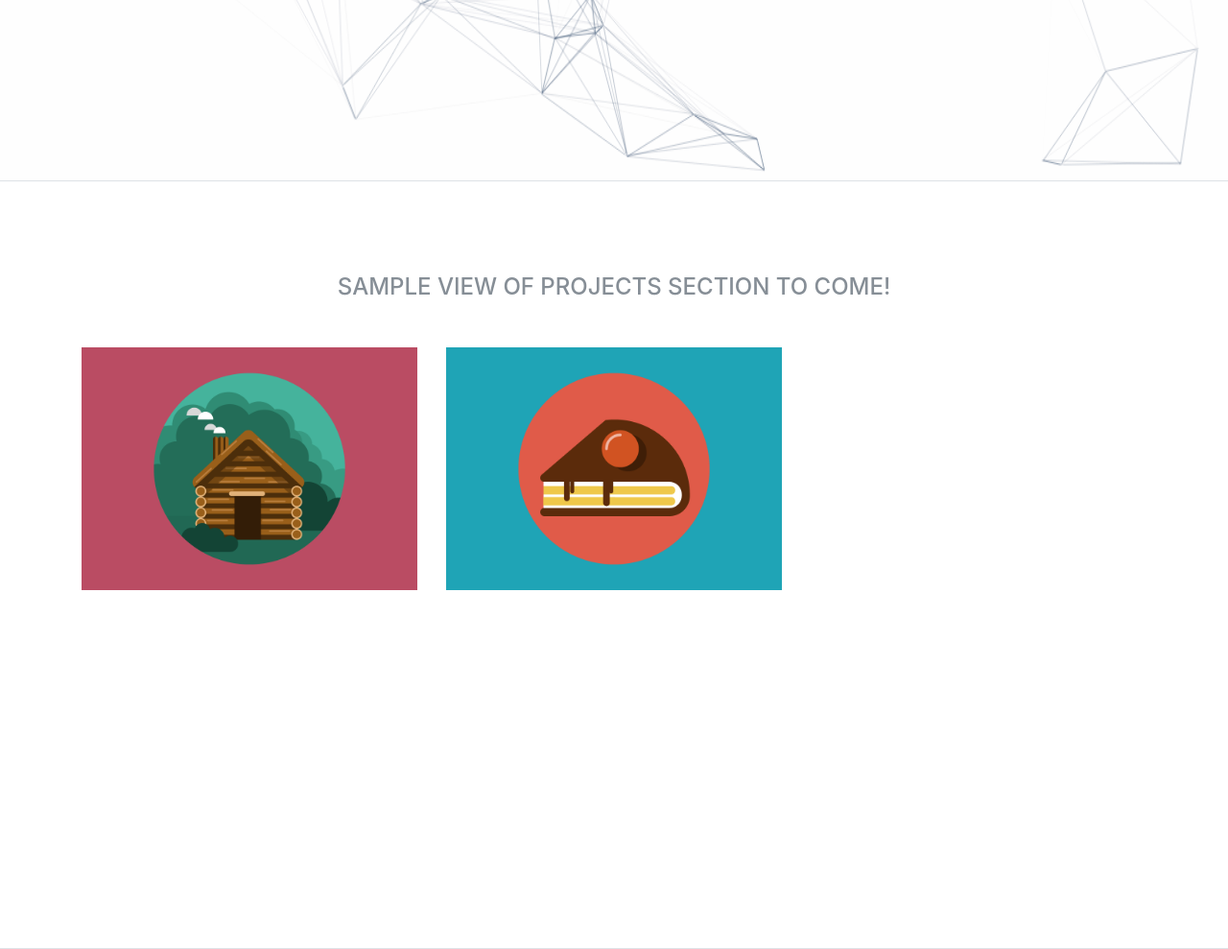
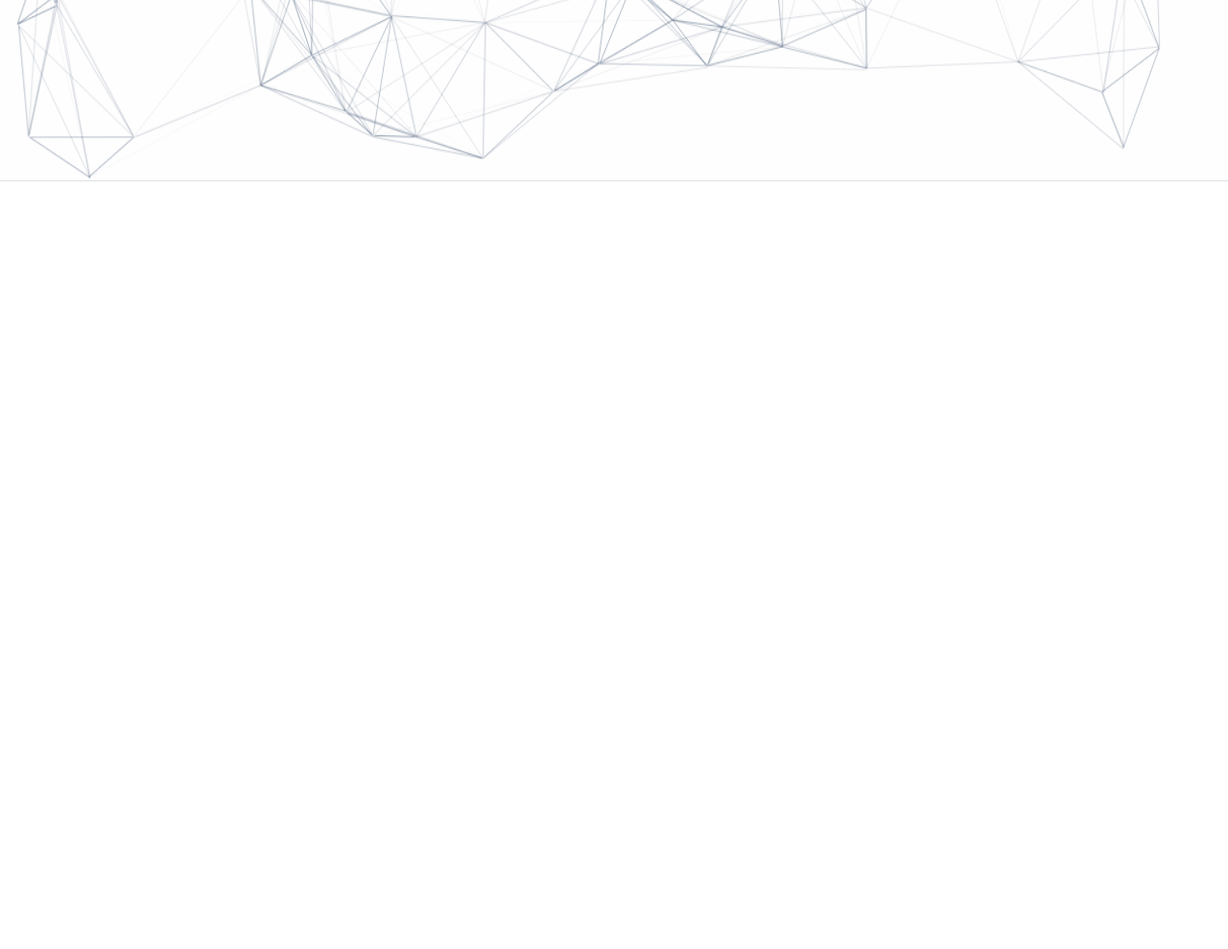
Before and after one commit to JasonLukose/jasonlukose.github.io, a website with bundled scripts: page index.html in a window 1280 px wide. Shown: the part 611-1600 px from the top of the page at 96% size. After the commit the page ends 800 px from the top, so only its background shows below. Built offline with nearby package versions, Linux system fonts and the light colour scheme.

Commit message:
Projects section hidden

```diff
--- a/index.html
+++ b/index.html
@@ -159,10 +159,10 @@
 
   -->
 
-
+    <!--
     <section class="resume-section p-3 p-lg-5 d-flex flex-column portfolio" id="portfolio">
       <div class="container">
-        <h4 class="text-center text-uppercase text-secondary p-5 mb-0">Sample view of projects section to come!</h4>
+        <h4 class="text-center text-uppercase text-secondary p-5 mb-0">Section for projects. Will be updated later</h4>
 
         <div class="row">
           <div class="col-md-6 col-lg-4">
@@ -192,7 +192,7 @@
       </div>
     </section>
 
-
+-->
 
     <!--
     <section class="resume-section p-3 p-lg-5 d-flex flex-column" id="education">
```
